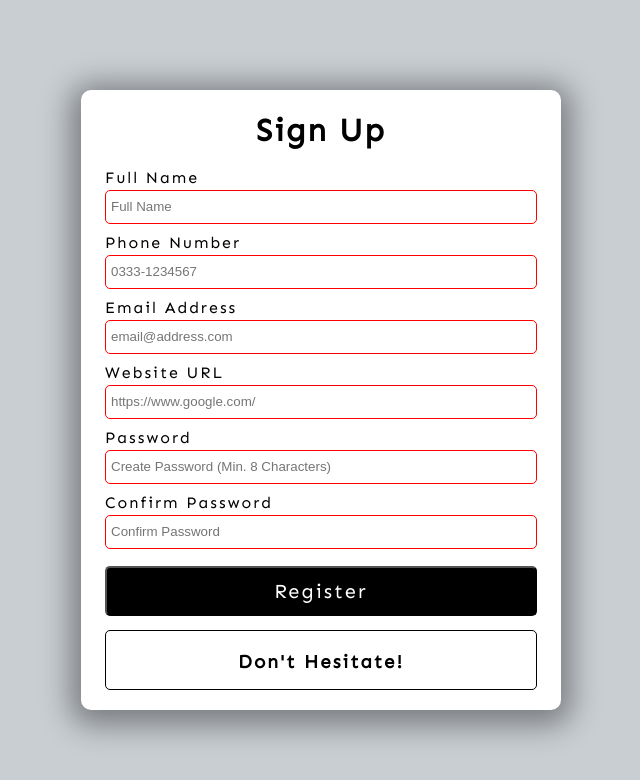
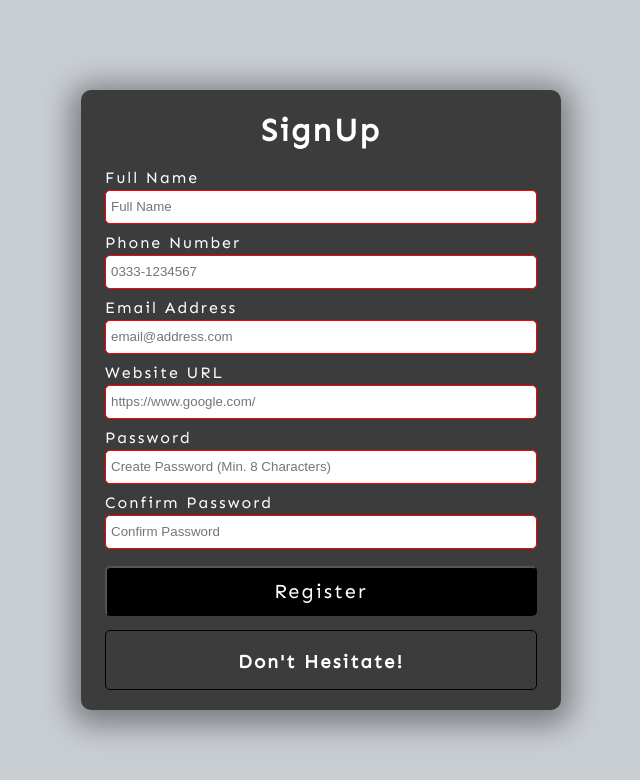
Before and after one commit to RohanKumar110/Form-Validator, a plain HTML site: page index.html in a window 1280 px wide. Shown: the whole page, without its empty margins (319-959 px from the left). Drawn offline with Linux system fonts and the light colour scheme.

Commit message:
form style changed

```diff
--- a/index.html
+++ b/index.html
@@ -11,7 +11,7 @@
 
 <body>
     <div class="container">
-        <h1>Sign Up</h1>
+        <h1 class="heading">Sign Up</h1>
         <!-- Form -->
         <form id="form">
             <!-- Full Name -->
--- a/style.css
+++ b/style.css
@@ -19,7 +19,7 @@ body {
 .container {
   width:  480px;
   height: 620px;
-  background-color: #ffffff;
+  background-color: #3d3c3c;
   display: flex;
   flex-direction: column;
   align-items: center;
@@ -31,7 +31,10 @@ body {
 #form {
   width: 90%;
 }
-
+.heading{
+  color: #ffffff;
+  word-spacing: -10px;
+}
 .form-group {
   height: 65px;
 }
@@ -39,6 +42,7 @@ body {
 label {
   position: relative;
   bottom: 3px ;
+  color: #ffffff;
 }
 
 input {
@@ -91,7 +95,7 @@ button:focus {
    margin-top: 3%;
    display: flex;
    justify-content: center;
-   color: black;
+   color: #ffff;
 }
 
 .success {
```
